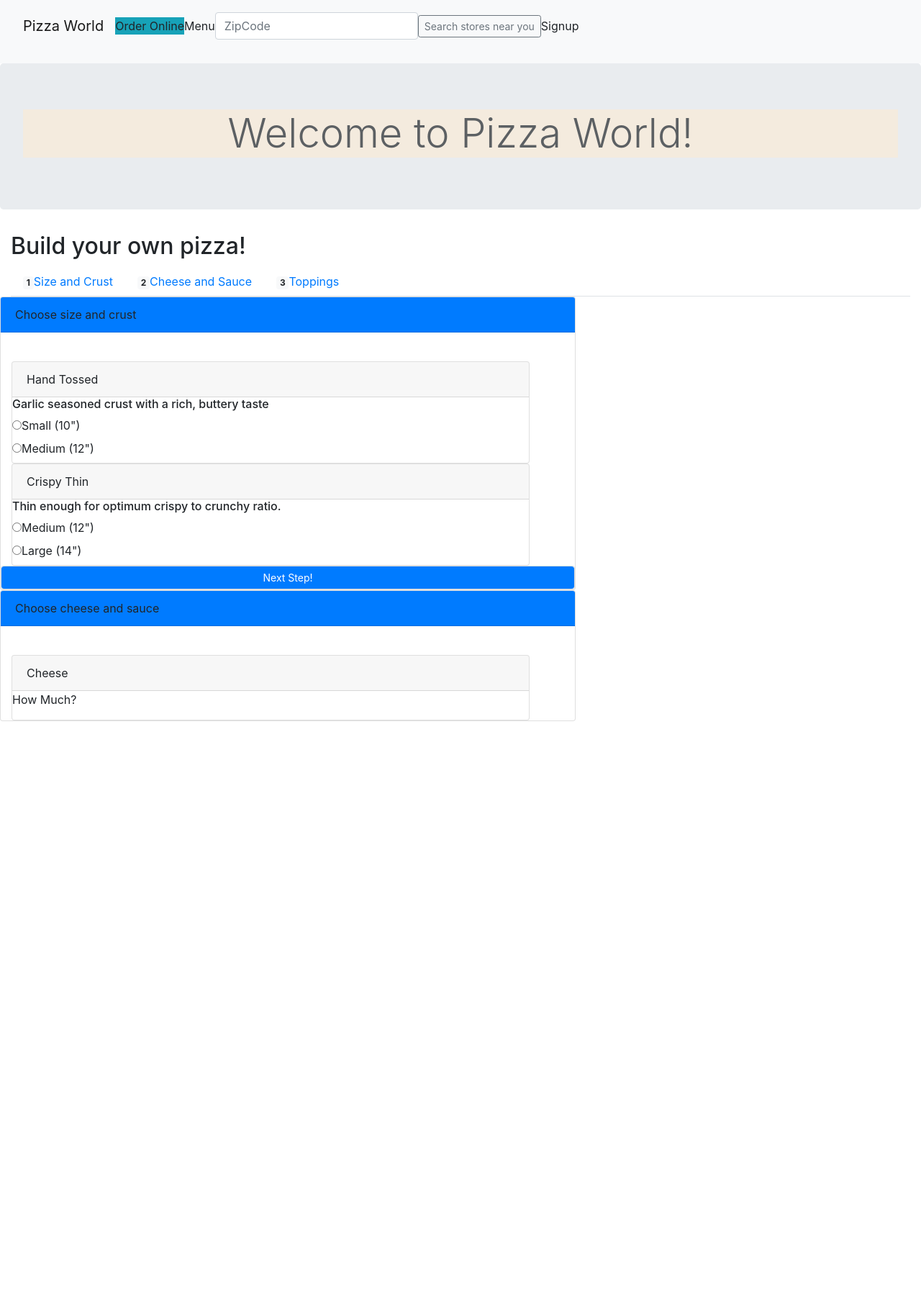
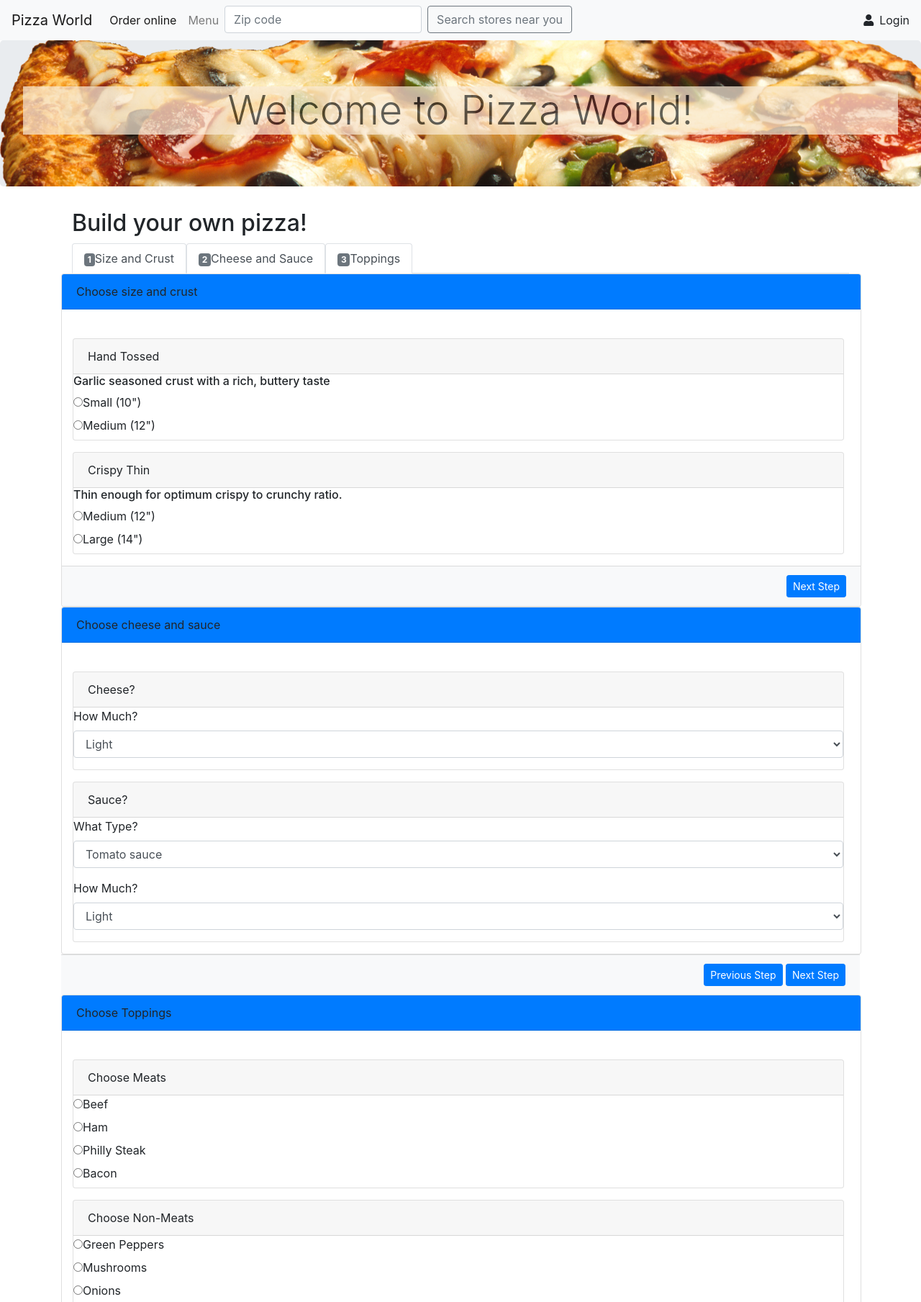
Before and after one commit to michael-strezishar/codeup-web-exercises, a plain HTML site: page order-pizza.html in a window 1280 px wide. Shown: the top 1809 px of the page at 72% size. Before the commit the page ends 1002 px from the top, so only its background shows below. Drawn offline with nearby package versions, Linux system fonts and the light colour scheme.

Commit message:
changes to radio buttons

```diff
--- a/order-pizza.html
+++ b/order-pizza.html
@@ -2,83 +2,159 @@
 <html lang="en">
 <head>
     <meta charset="UTF-8">
-    <meta http-equiv="x-ua-compatible" content="ie=edge" />
-    <meta name="viewport" content="width=device-width, initial-scale=1" />
+    <meta http-equiv="x-ua-compatible" content="ie=edge"/>
+    <meta name="viewport" content="width=device-width, initial-scale=1"/>
     <title>Order-Pizza</title>
-    <link rel="stylesheet" href="https://maxcdn.bootstrapcdn.com/bootstrap/4.0.0/css/bootstrap.min.css" integrity="sha384-Gn5384xqQ1aoWXA+058RXPxPg6fy4IWvTNh0E263XmFcJlSAwiGgFAW/dAiS6JXm" crossorigin="anonymous">
-    <script src="https://maxcdn.bootstrapcdn.com/bootstrap/4.0.0/js/bootstrap.min.js" integrity="sha384-JZR6Spejh4U02d8jOt6vLEHfe/JQGiRRSQQxSfFWpi1MquVdAyjUar5+76PVCmYl" crossorigin="anonymous"></script>
+    <link rel="stylesheet" href="https://maxcdn.bootstrapcdn.com/bootstrap/4.0.0/css/bootstrap.min.css"
+          integrity="sha384-Gn5384xqQ1aoWXA+058RXPxPg6fy4IWvTNh0E263XmFcJlSAwiGgFAW/dAiS6JXm" crossorigin="anonymous">
+    <link rel="stylesheet" href="https://use.fontawesome.com/releases/v5.2.0/css/all.css">
+    <script src="https://maxcdn.bootstrapcdn.com/bootstrap/4.0.0/js/bootstrap.min.js"
+            integrity="sha384-JZR6Spejh4U02d8jOt6vLEHfe/JQGiRRSQQxSfFWpi1MquVdAyjUar5+76PVCmYl"
+            crossorigin="anonymous"></script>
     <link rel="stylesheet" href="CSS/custom.css">
 </head>
 <body>
-    <div class="navbar navbar-expand-lg navbar-light bg-light">
-        <ul class="list-unstyled navbar bd-navbar-nav navbar-expand-lg navbar-light bg-light">
-            <li class="navbar-brand" href="">Pizza World</li>
-            <li class="nav-item bg-info" href="">Order Online</li>
-            <li class="nav-item" href="">Menu</li>
-            <li><input class="nav-item form-control mr-sm-2" type="search" placeholder="ZipCode"></li>
-            <li><button class="btn btn-outline-secondary btn-sm" type="submit">Search stores near you</button></li>
-            <li class="nav-item5">Signup</li>
+<nav class="navbar navbar-expand-md navbar-light bg-light">
+    <a class="navbar-brand" href="#">Pizza World</a>
+    <button class="navbar-toggler mr-auto" type="button" data-toggle="collapse" data-target="#navbarSupportedContent"
+            aria-controls="navbarSupportedContent" aria-expanded="false" aria-label="Toggle navigation">
+        <span class="navbar-toggler-icon"></span>
+    </button>
+    <div class="collapse navbar-collapse" id="navbarSupportedContent">
+        <ul class="navbar-nav mr-auto">
+            <li class="nav-item active">
+                <a class="nav-link" href="#">Order online<span class="sr-only">(current)</span></a>
+            </li>
+            <li class="nav-item">
+                <a class="nav-link" href="#">Menu</a>
+            </li>
+            <li>
+                <form class="form-inline my-2 my-lg-0">
+                    <input class="form-control mr-sm-2" type="search" placeholder="Zip code" aria-label="Search">
+                    <button class="btn btn-outline-secondary my-2 my-sm-0" type="submit">Search stores near you</button>
+                </form>
+            </li>
         </ul>
+
     </div>
+    <span><i class="fas fa-user mr-sm-2"></i>Login</span>
+</nav>
 <div class="jumbotron d-sm-none d-md-block">
     <h1 class="display-4">Welcome to Pizza World!</h1>
-
 </div>
+<main class="container">
     <div class="container-fluid">
         <h2>Build your own pizza!</h2>
         <ul class="nav nav-tabs">
             <li class="nav-item">
-                <a class="nav-link size" href=""><span class="badge badge-light">1</span>Size and Crust</a>
+                <a class="nav-link active" href=""><span class="badge badge-secondary">1</span>Size and Crust</a>
             </li>
             <li class="nav-item">
-                <a class="nav-link cheese" href=""><span class="badge badge-light">2</span>Cheese and Sauce</a>
+                <a class="nav-link active" href=""><span class="badge badge-secondary">2</span>Cheese and Sauce</a>
             </li>
             <li class="nav-item">
-                <a class="nav-link toppings" href=""><span class="badge badge-light">3</span>Toppings</a>
+                <a class="nav-link active" href=""><span class="badge badge-secondary">3</span>Toppings</a>
             </li>
         </ul>
     </div>
-    <div class="card" style="width: 50rem;">
+    <div class="card" style="width: 69.5rem;">
         <div class="card-header bg-primary">Choose size and crust</div>
         <div class="card-body">
         </div>
         <div class="container-fluid">
 
-                <div class="card" style="width: 45rem">
+            <div class="card" style="width: 67rem">
                 <div class="card-header hand-tossed">Hand Tossed</div>
                 <h6>Garlic seasoned crust with a rich, buttery taste</h6>
                 <div class="radio">
-                            <label><input type="radio" name="small">Small (10")</label><br>
-                            <label><input type="radio" name="medium">Medium (12")</label>
+                    <label><input type="radio" name="tossed">Small (10")</label><br>
+                    <label><input type="radio" name="tossed">Medium (12")</label>
                 </div>
             </div>
-                <div class="card" style="width: 45rem;">
+            <div class="card my-3" style="width: 67rem;">
                 <div class="card-header crispy-thin">Crispy Thin</div>
                 <h6>Thin enough for optimum crispy to crunchy ratio.</h6>
                 <div class="radio">
-                            <label><input type="radio" name="thin-med">Medium (12")</label><br>
-                            <label><input type="radio" name="thin-lg">Large (14")</label>
+                    <label><input type="radio" name="thin">Medium (12")</label><br>
+                    <label><input type="radio" name="thin">Large (14")</label>
                 </div>
             </div>
         </div>
-        <div class="card footer"><button type="button" class="btn btn-primary btn-sm">Next Step!</button></div>
+        <div class="card-footer bg-light text-right">
+            <button type="button" class="btn btn-primary btn-sm">Next Step</button>
         </div>
-    <div class="card" style="width: 50rem;">
+    </div>
+    <div class="card" style="width: 69.5rem;">
         <div class="card-header bg-primary">Choose cheese and sauce</div>
         <div class="card-body">
         </div>
         <div class="container-fluid">
-                <div class="card" style="width: 45rem;">
-                    <div class="card-header cheese">Cheese</div>
-                    <p>How Much?</p>
+            <div class="card" style="width: 67rem;">
+                <div class="card-header cheese">Cheese?</div>
+                <div class="form-group">
+                    <label for="cheese-select">How Much?</label>
+                    <select class="form-control" id="cheese-select">
+                        <option>Light</option>
+                        <option>Normal</option>
+                        <option>Extra</option>
+                        <option>Double</option>
+                    </select>
+                </div>
+            </div>
+            <div class="card my-3" style="width: 67rem;">
+                <div class="card-header sauce">Sauce?</div>
+                <div class="form-group">
+                    <label for="sauce-select">What Type?</label>
+                    <select class="form-control" id="sauce-select">
+                        <option>Tomato sauce</option>
+                        <option>Marinara sauce</option>
+                        <option>BBQ sauce</option>
+                        <option>Alfredo sauce</option>
+                    </select>
+                </div>
+                <div class="form-group">
+                    <label for="sauce-amt">How Much?</label>
+                    <select class="form-control" id="sauce-amt">
+                        <option>Light</option>
+                        <option>Normal</option>
+                        <option>Extra</option>
+                    </select>
+                </div>
+            </div>
+        </div>
+    </div>
+    <div class="card-footer bg-light text-right">
+        <button type="button" class="btn btn-primary btn-sm">Previous Step</button>
+        <button type="button" class="btn btn-primary btn-sm">Next Step</button>
+    </div>
+    <div class="card" style="width: 69.5rem;">
+        <div class="card-header bg-primary">Choose Toppings</div>
+        <div class="card-body"></div>
+        <div class="container-fluid">
+            <div class="card" style="width: 67rem;">
+                <div class="card-header meats">Choose Meats</div>
+                <div class="radio">
+                    <label><input type="radio" name="beef">Beef</label><br>
+                    <label><input type="radio" name="Ham">Ham</label><br>
+                    <label><input type="radio" name="Philly Steak">Philly Steak</label><br>
+                    <label><input type="radio" name="Bacon">Bacon</label>
+                </div>
+            </div>
+            <div class="card my-3" style="width: 67rem;">
+                <div class="card-header veg">Choose Non-Meats</div>
+                <div class="radio">
+                    <label><input type="radio" name="green">Green Peppers</label><br>
+                    <label><input type="radio" name="mush">Mushrooms</label><br>
+                    <label><input type="radio" name="onion">Onions</label><br>
+                    <label><input type="radio" name="japs">Jalapeno Peppers</label>
+                </div>
+            </div>
+        </div>
+        <div class="card-footer bg-light text-right">
+            <button type="button" class="btn btn-primary btn-sm">Checkout</button>
         </div>
     </div>
 
-
-    </div>
-
-
-
-
+</main>
 </body>
 </html>
```
Also changed, not shown: img/bullet.jpeg (added), img/clouds.jpg (added), img/forest.jpg (added), img/pizza.png (added), img/target.png (added), selectors_css.html (renamed from CSS/selectors_css.html). Lines whose indentation alone changed are shown as unchanged.
